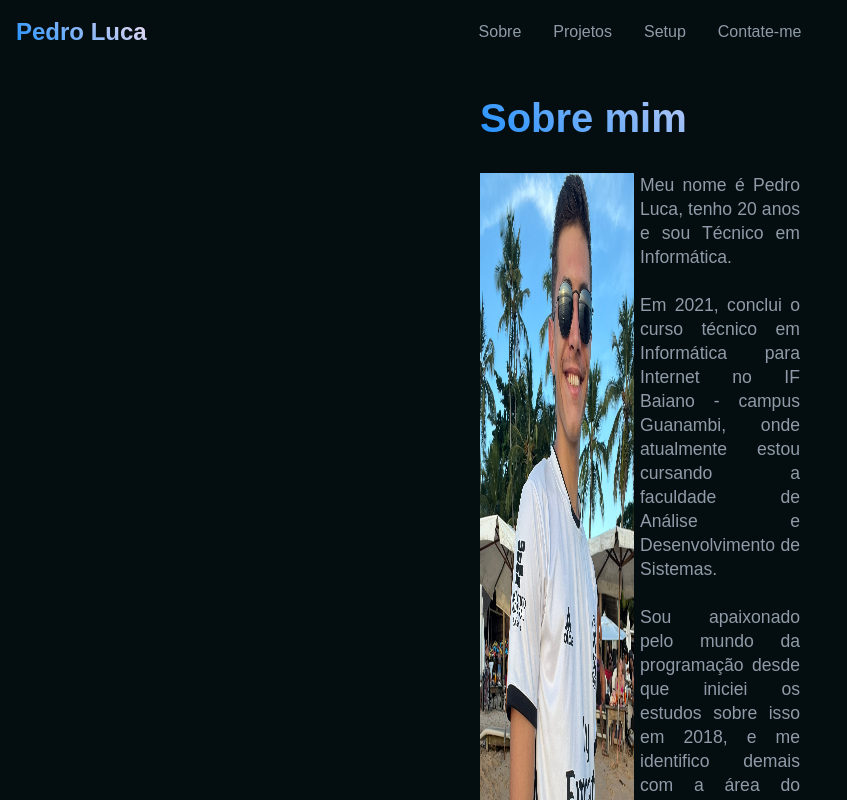
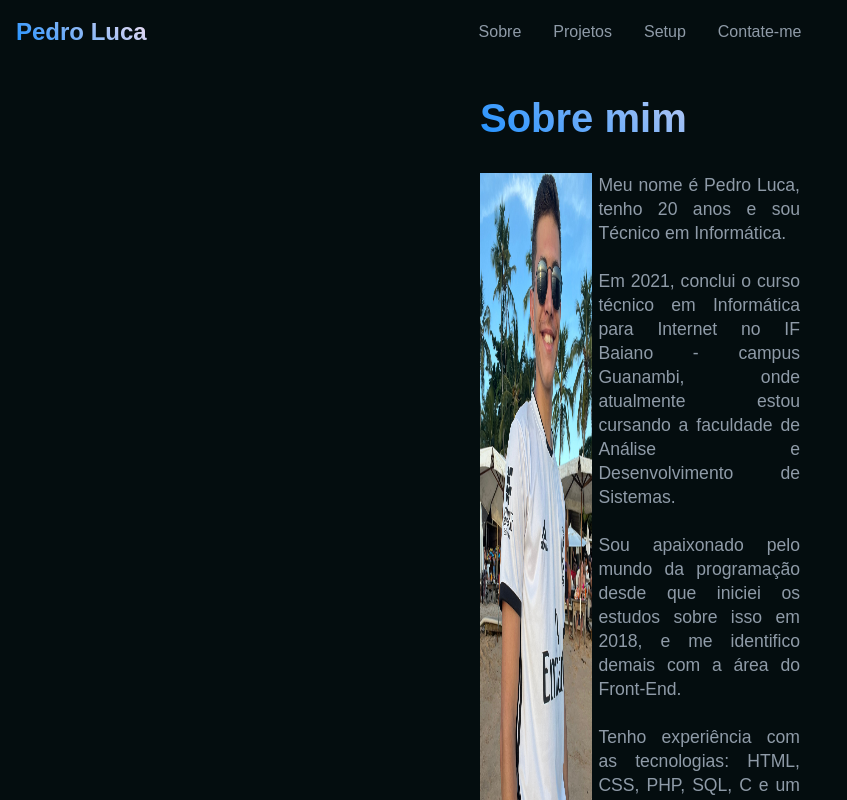
Before and after one commit to pedroluca/portfolio-2023-react, a React (Create React App) app: page /about in a window 1280 px wide. Shown: the top 800 px of the page, without its empty margins (0-847 px from the left). Built offline with nearby package versions, Linux system fonts and the light colour scheme; a web font is replaced by a local one.

Commit message:
fix: fixed about me page image

```diff
--- a/src/pages/About/About.css
+++ b/src/pages/About/About.css
@@ -7,7 +7,7 @@ section#about {
 }
 
 section#about img {
-  width: 48%;
+  width: 35%;
 }
 
 section#about div {
```
